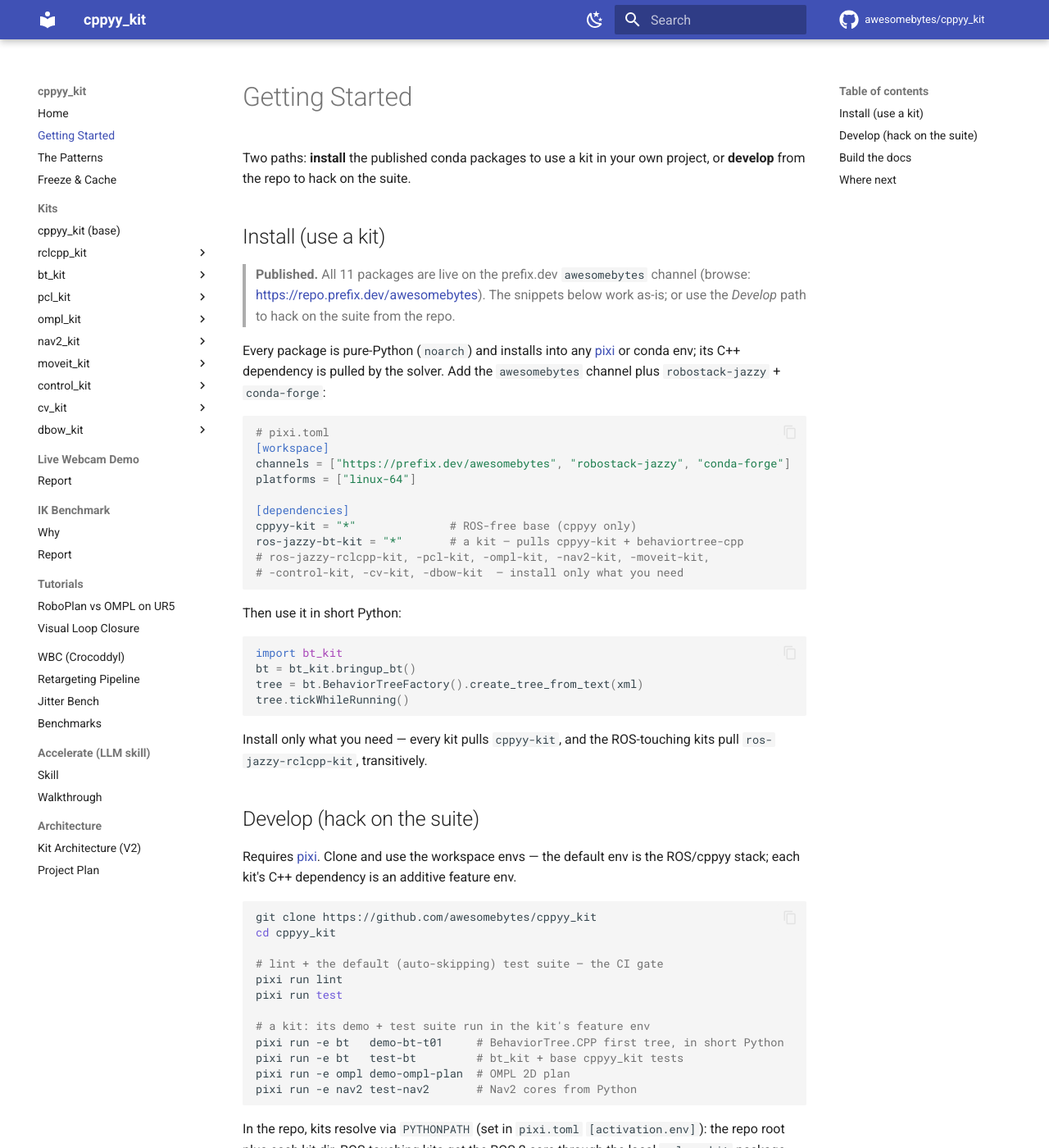
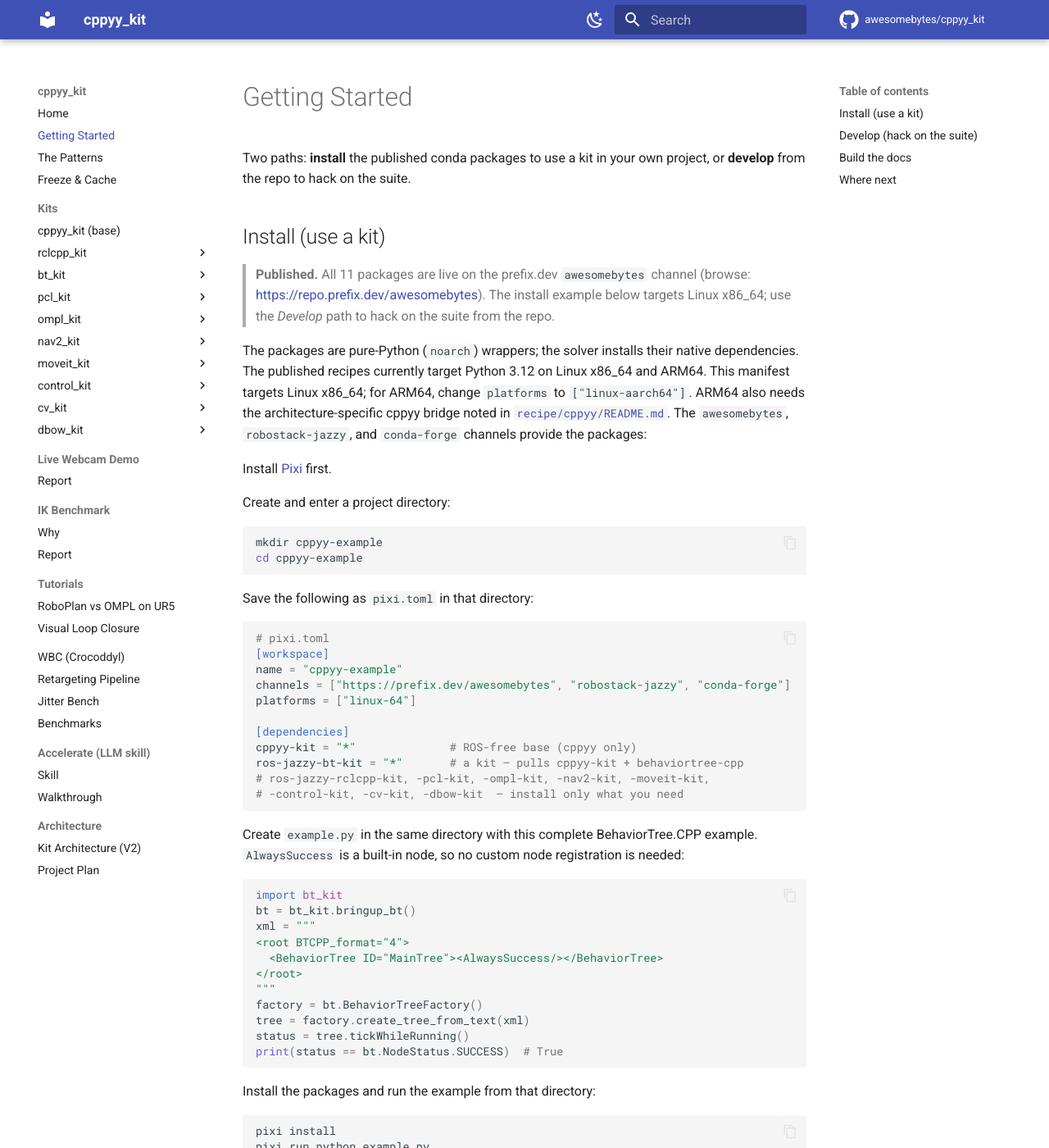
Before and after one commit to awesomebytes/cppyy_kit, an MkDocs documentation site: the page built from mkdocs_site/getting-started.md, in a window 1280 px wide and 1400 px high. Shown: the whole window at 82% size. Built offline with MkDocs 1.6.1 and Material for MkDocs 9.7.7, drawn with Linux system fonts in a browser that asks for light colours; comment, search, counter and statistics services are not loaded; some of the changed text lies outside the part shown.

Commit message:
docs: make first-use instructions runnable

````diff
--- a/mkdocs_site/getting-started.md
+++ b/mkdocs_site/getting-started.md
@@ -6,16 +6,31 @@
 ## Install (use a kit)
 
 > **Published.** All 11 packages are live on the prefix.dev `awesomebytes` channel
-> (browse: <https://repo.prefix.dev/awesomebytes>). The snippets below work as-is;
-> or use the *Develop* path to hack on the suite from the repo.
+> (browse: <https://repo.prefix.dev/awesomebytes>). The install example below targets
+> Linux x86_64; use the *Develop* path to hack on the suite from the repo.
 
-Every package is pure-Python (`noarch`) and installs into any [pixi](https://pixi.sh)
-or conda env; its C++ dependency is pulled by the solver. Add the `awesomebytes`
-channel plus `robostack-jazzy` + `conda-forge`:
+The packages are pure-Python (`noarch`) wrappers; the solver installs their native
+dependencies. The published recipes currently target Python 3.12 on Linux x86_64
+and ARM64. This manifest targets Linux x86_64; for ARM64, change `platforms` to
+`["linux-aarch64"]`. ARM64 also needs the architecture-specific cppyy bridge noted
+in [`recipe/cppyy/README.md`](https://github.com/awesomebytes/cppyy_kit/blob/main/recipe/cppyy/README.md).
+The `awesomebytes`, `robostack-jazzy`, and `conda-forge` channels provide the packages:
+
+Install [Pixi](https://pixi.sh/latest/installation/) first.
+
+Create and enter a project directory:
+
+```bash
+mkdir cppyy-example
+cd cppyy-example
+```
+
+Save the following as `pixi.toml` in that directory:
 
 ```toml
 # pixi.toml
 [workspace]
+name = "cppyy-example"
 channels = ["https://prefix.dev/awesomebytes", "robostack-jazzy", "conda-forge"]
 platforms = ["linux-64"]
 
@@ -26,14 +41,33 @@
 # -control-kit, -cv-kit, -dbow-kit  — install only what you need
 ```
 
-Then use it in short Python:
+Create `example.py` in the same directory with this complete BehaviorTree.CPP
+example. `AlwaysSuccess` is a built-in node, so no custom node registration is
+needed:
 
 ```python
 import bt_kit
 bt = bt_kit.bringup_bt()
-tree = bt.BehaviorTreeFactory().create_tree_from_text(xml)
-tree.tickWhileRunning()
+xml = """
+<root BTCPP_format="4">
+  <BehaviorTree ID="MainTree"><AlwaysSuccess/></BehaviorTree>
+</root>
+"""
+factory = bt.BehaviorTreeFactory()
+tree = factory.create_tree_from_text(xml)
+status = tree.tickWhileRunning()
+print(status == bt.NodeStatus.SUCCESS)  # True
 ```
+
+Install the packages and run the example from that directory:
+
+```bash
+pixi install
+pixi run python example.py
+```
+
+On first use, cppyy may take longer while it prepares its compilation cache; later
+runs can reuse the cache.
 
 Install only what you need — every kit pulls `cppyy-kit`, and the ROS-touching
 kits pull `ros-jazzy-rclcpp-kit`, transitively.
````
Also changed, not shown: README.md (+20 -2 lines), WORK_DIARY_2026-10-03.md (added, +6 -0 lines), mkdocs_site/index.md (+20 -2 lines).
